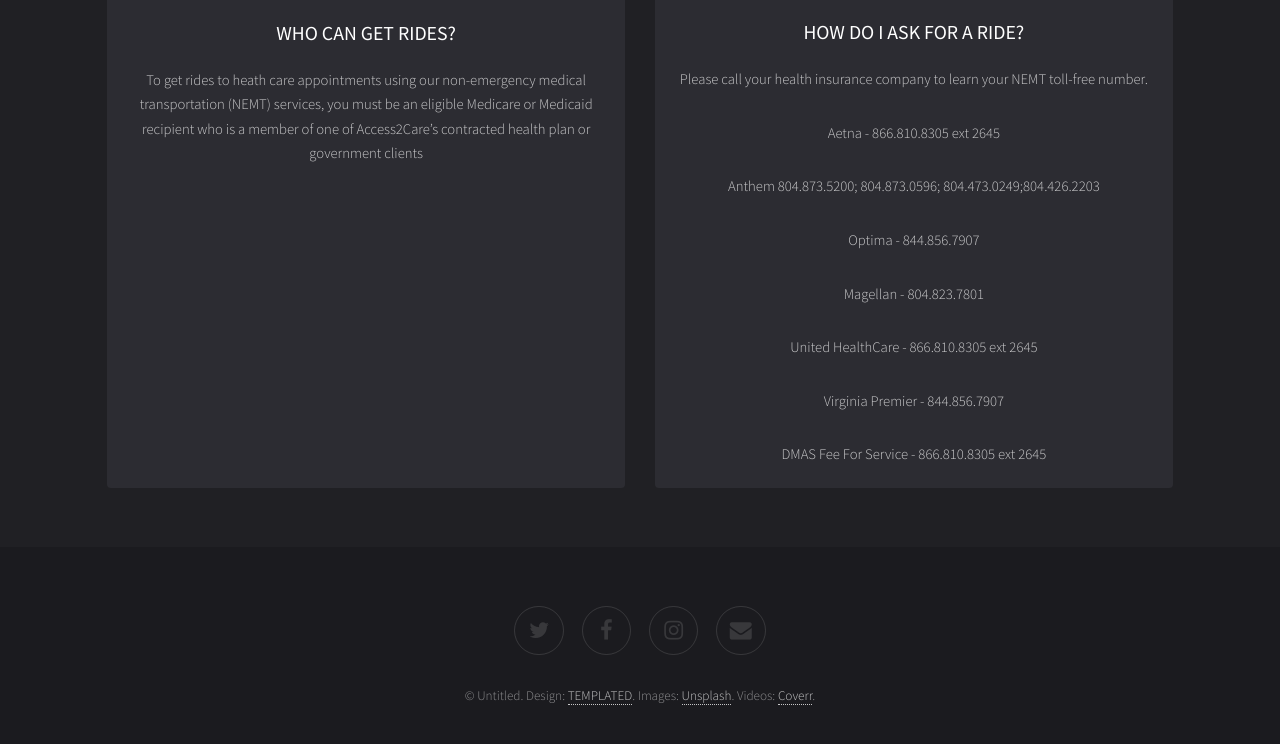
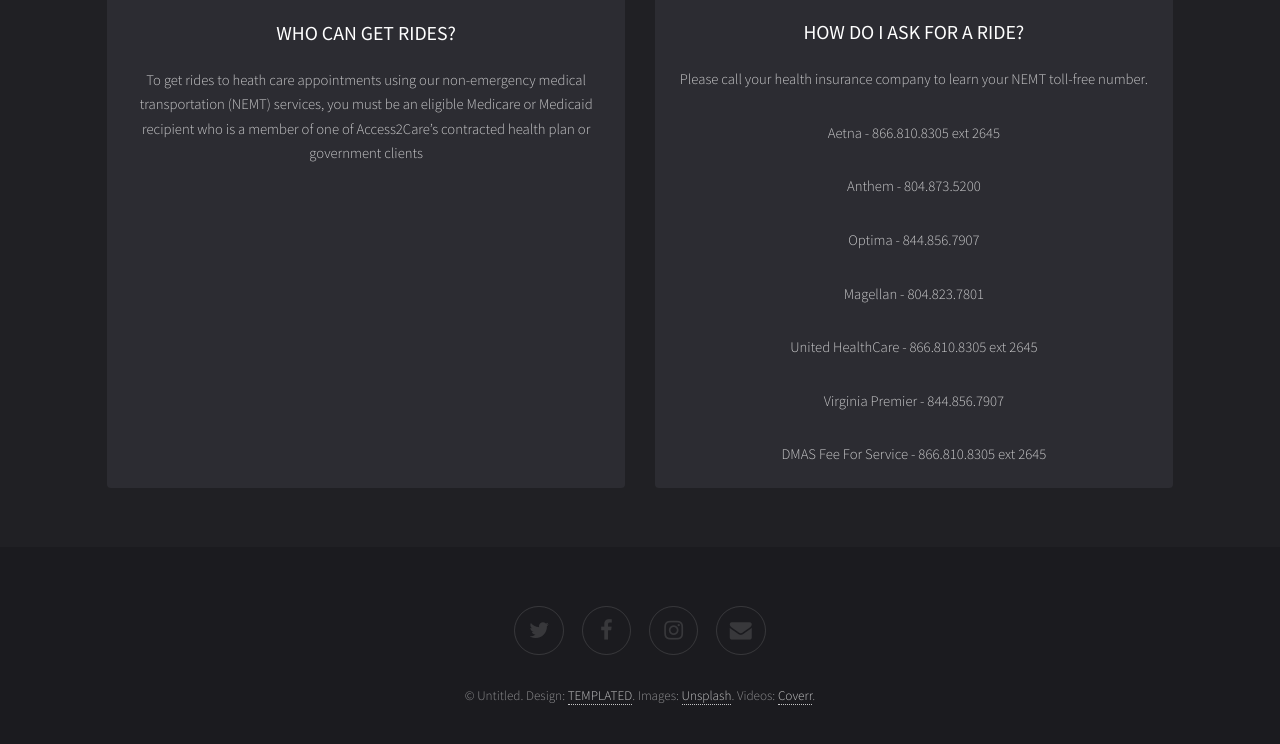
Before and after one commit to ezaccesscab/ezaccesscab.github.io, a plain HTML site: page index.html in a window 1280 px wide. Shown: the part 1026-1770 px from the top of the page. Drawn offline with Linux system fonts and the light colour scheme.

Commit message:
Update index.html

```diff
--- a/index.html
+++ b/index.html
@@ -53,7 +53,7 @@
 									<h3>HOW DO I ASK FOR A RIDE?</h3>
 									<p>Please call your health insurance company to learn your NEMT toll-free number.</p>
 									<p>Aetna - 866.810.8305 ext 2645</p>
-									<p>Anthem  804.873.5200; 804.873.0596; 804.473.0249;804.426.2203</p>
+									<p>Anthem - 804.873.5200</p>
 									<p>Optima - 844.856.7907 </p>
 									<p>Magellan - 804.823.7801 </p>
 									<p>United HealthCare - 866.810.8305 ext 2645 </p>
```
